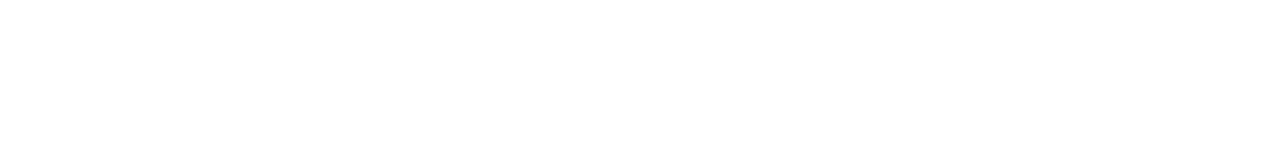
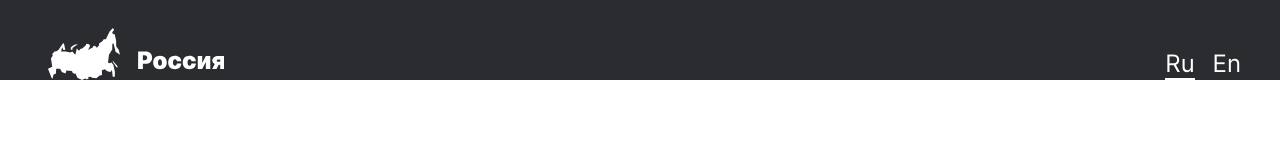
Before and after one commit to Misha-Mad/russian-travel, a plain HTML site: page index.html in a window 1280 px wide. Drawn offline with Linux system fonts and the light colour scheme.

Commit message:
закончили хедер 1280

```diff
--- /dev/null
+++ b/blocks/header/__lang-link/_checked/header__lang-link_checked.css
@@ -0,0 +1,3 @@
+.header__lang-link_checked {
+  border-bottom: 2px solid #fff;
+}
--- /dev/null
+++ b/blocks/header/__lang-link/header__lang-link.css
@@ -0,0 +1,16 @@
+
+.header__lang-link {
+  text-decoration: none;
+  color: #fff;
+  font-weight: normal;
+  font-size: 24px;
+  line-height: 28px;
+  margin: 0 9px;
+  border-bottom: 2px solid #2a2c2f;
+
+}
+
+.header__lang-link:last-of-type {
+  margin-right: 39px;
+
+}
--- /dev/null
+++ b/blocks/header/__logo/header__logo.css
@@ -0,0 +1,9 @@
+.header__logo {
+  position: absolute;
+  top: 28px;
+  left: 48px;
+  width: 176px;
+  height: 52px;
+  background: url(../../../images/header-logo.svg) no-repeat;
+
+}
--- /dev/null
+++ b/blocks/header/header.css
@@ -0,0 +1,11 @@
+@import url(./__logo/header__logo.css);
+@import url(./__lang-link/header__lang-link.css);
+@import url(./__lang-link/_checked/header__lang-link_checked.css);
+
+.header {
+  width: 100%;
+  height: 80px;
+  display: flex;
+  justify-content: flex-end;
+  align-items: flex-end;
+}
--- /dev/null
+++ b/blocks/root/root.css
@@ -0,0 +1,9 @@
+
+.root {
+  position: relative;
+  overflow: hidden;
+  background-color: #2A2C2F;
+  max-width: 1280px;
+  margin: 0 auto;
+  font-family: inter , sans-serif;
+}
--- a/index.html
+++ b/index.html
@@ -10,7 +10,9 @@
   <div class="root">
 
     <header class="header">
-
+      <div class="header__logo"></div>
+      <a href="index.html" class="header__lang-link header__lang-link_checked">Ru</a>
+      <a href="#" class="header__lang-link">En</a>
     </header>
 
     <main class="content">
@@ -24,7 +26,6 @@
     </main>
 
     <footer class="footer">
-
     </footer>
 
   </div>
--- a/pages/index.css
+++ b/pages/index.css
@@ -1,2 +1,4 @@
 @import url(../vendor/normilize.css);
 @import url(../fonts/Inter/inter.css);
+@import url(../blocks/root/root.css);
+@import url(../blocks/header/header.css);
```
